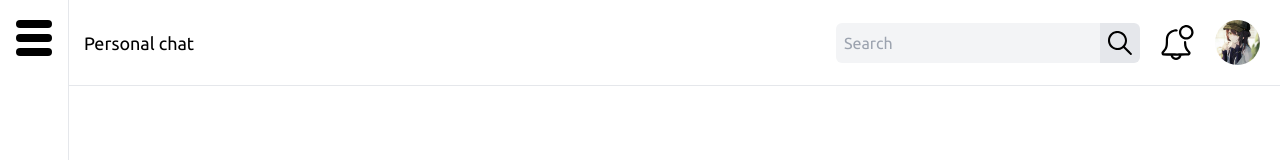
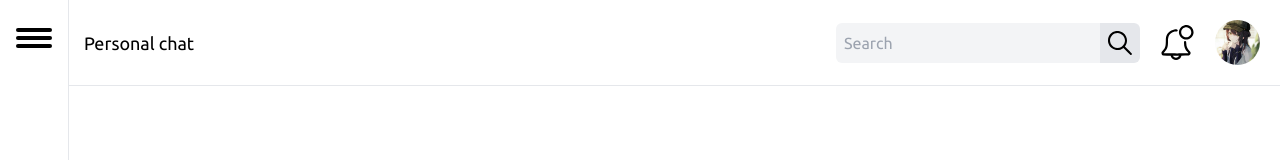
Before and after one commit to Gani-laboratory/socket-client, a React (Create React App) app: page / in a window 1280 px wide. Shown: the top 160 px of the page. Built offline with nearby package versions, Linux system fonts and the light colour scheme.

Commit message:
edit menu icon

```diff
--- a/package.json
+++ b/package.json
@@ -23,7 +23,7 @@
     "build": "react-scripts build",
     "test": "react-scripts test",
     "eject": "react-scripts eject",
-    "watch:css": "postcss -w src/Assets/tailwind.css -o src/Assets/index.css"
+    "watch:css": "postcss src/Assets/tailwind.css -o src/Assets/index.css"
   },
   "eslintConfig": {
     "extends": [
--- a/src/Assets/index.css
+++ b/src/Assets/index.css
@@ -580,8 +580,8 @@ video {
 .h-9 {
 	height: 2.25rem;
 }
-.h-2 {
-	height: 0.5rem;
+.h-1 {
+	height: 0.25rem;
 }
 .w-full {
 	width: 100%;
@@ -606,6 +606,9 @@ video {
 }
 .gap-5 {
 	gap: 1.25rem;
+}
+.gap-1 {
+	gap: 0.25rem;
 }
 .rounded-md {
 	border-radius: 0.375rem;
--- a/src/Components/Nav.tsx
+++ b/src/Components/Nav.tsx
@@ -27,10 +27,10 @@ export function SideBar() {
 
   return (
     <div className="fixed h-screen p-4 border-r z-10 bg-white">
-      <div className="flex mt-1 flex-col justify-between w-9 h-9 cursor-pointer transition-all" onClick={toggleClass}>
-        <span className="block h-2 w-full bg-black rounded-full" />
-        <span className="block h-2 w-full bg-black rounded-full" />
-        <span className="block h-2 w-full bg-black rounded-full" />
+      <div className="flex flex-col justify-center gap-1 mt-1 w-9 h-9 cursor-pointer transition-all" onClick={toggleClass}>
+        <span className="block h-1 w-full bg-black rounded-full" />
+        <span className="block h-1 w-full bg-black rounded-full" />
+        <span className="block h-1 w-full bg-black rounded-full" />
       </div>
       <div className="flex items-center justify-center w-full h-full text-lg">
         <p>L</p>
--- a/src/index.tsx
+++ b/src/index.tsx
@@ -11,7 +11,4 @@ ReactDOM.render(
   document.getElementById("root")
 )
 
-// If you want to start measuring performance in your app, pass a function
-// to log results (for example: reportWebVitals(console.log))
-// or send to an analytics endpoint. Learn more: https://bit.ly/CRA-vitals
 reportWebVitals()
```
